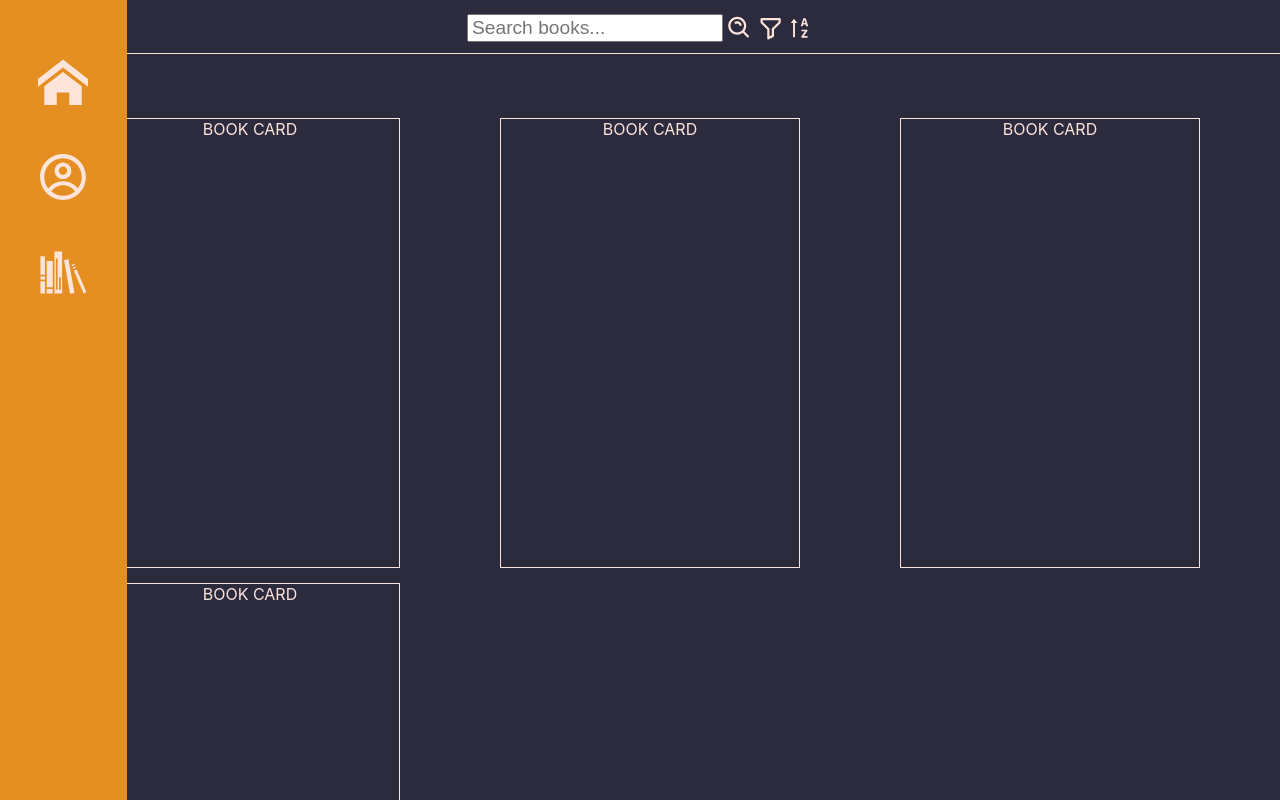
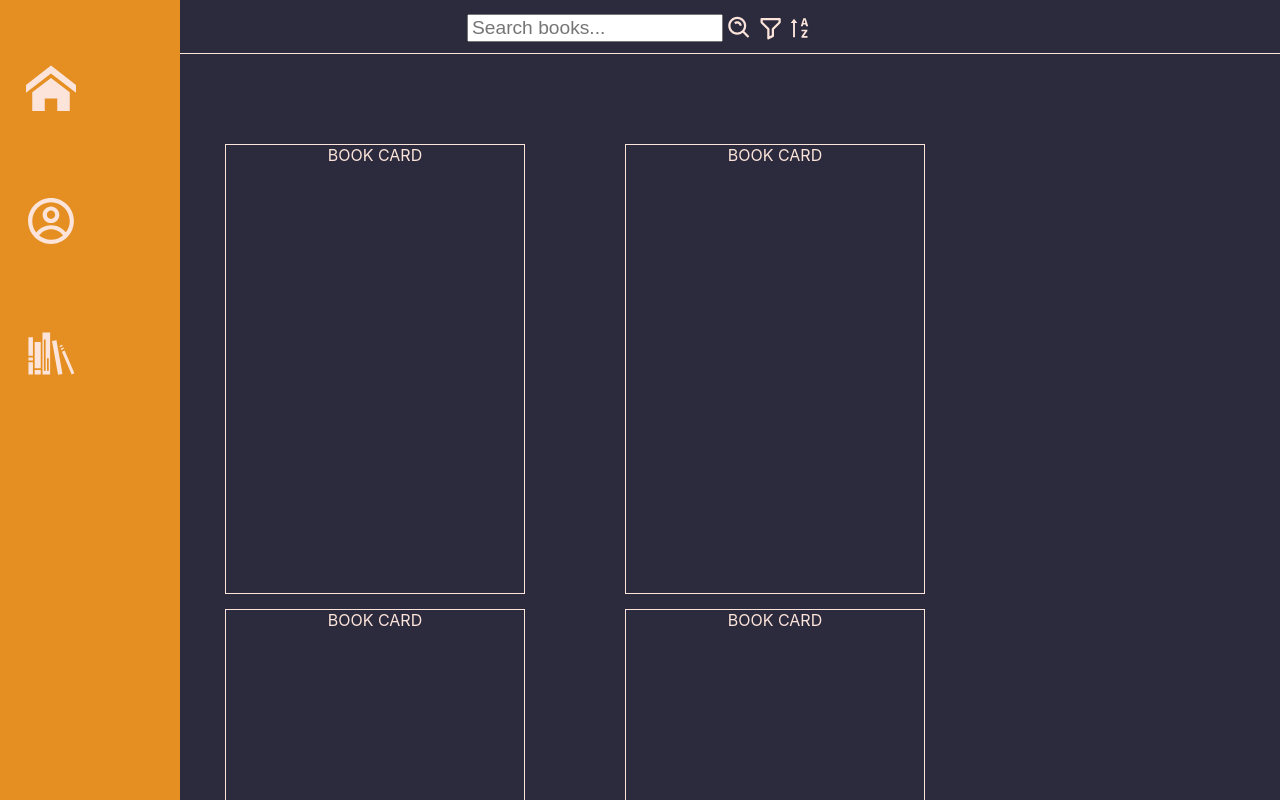
Before and after one commit to JelenaDinic/library-react, a React (Create React App) app: page / in a window 1280 px wide. Shown: the top 800 px of the page. Built offline with nearby package versions, Linux system fonts and the light colour scheme.

Commit message:
pr fixing

```diff
--- a/src/App.css
+++ b/src/App.css
@@ -2,45 +2,14 @@ body {
   background-color: #2c2b3d;
 }
 
-.App {
-  text-align: center;
+@media (min-width: 750px) {
+  .container {
+    width: calc(100% - 250px);
+  }
 }
 
-.App-logo {
-  height: 40vmin;
-  pointer-events: none;
+.main-layout {
+  display: flex;
+  height: 100%;
+  justify-content: center;
 }
-
-.App-header {
-  background-color: #282c34;
-  min-height: 100vh;
-  display: flex;
-  flex-direction: column;
-  align-items: center;
-  justify-content: center;
-  font-size: calc(10px + 2vmin);
-  color: white;
-}
-
-.menu {
-  background-color: #e58f23;
-  position: fixed;
-  width: 100%;
-  bottom: 0;
-  left: 0;
-  right: 0;
-  padding: 5vw;
-  margin-top: 100px;
-}
-
-.menu-content {
-  display: flex;
-  justify-content: space-evenly;
-  margin: 1vw;
-}
-
-@media (min-width: 750px) {
-  .menu {
-    display: none;
-  }
-}
--- a/src/App.tsx
+++ b/src/App.tsx
@@ -1,20 +1,18 @@
-/* eslint-disable import/order */
-import { BrowserRouter, NavLink, Route, Routes } from 'react-router-dom'
+import { BrowserRouter, Route, Routes } from 'react-router-dom'
 
 import './App.css'
-
-import { CgProfile } from 'react-icons/cg'
-import { GiBookshelf } from 'react-icons/gi'
-import { BsThreeDots } from 'react-icons/bs'
 
 import routes from './route-config'
 import NavBar from './components/navBar/NavBar'
 import Header from './components/header/Header'
+import Menu from './components/menu/Menu'
 
 function App() {
   return (
     <BrowserRouter>
       <Header/>
+      <div className='main-layout'>
+        <NavBar />
         <div className='container'>
           <Routes>
             {routes.map(route =>
@@ -22,14 +20,8 @@ function App() {
             )}
           </Routes>
         </div>
-      <div className='menu'>
-        <div className='menu-content'>
-          <NavLink to="/Login" ><CgProfile size={25} color="white"/></NavLink>
-          <NavLink to="/Books" ><GiBookshelf size={25} color="white"/></NavLink>
-          <BsThreeDots size={25} color="white"/>
       </div>
-      </div>
-      <NavBar />
+      <Menu/>
     </BrowserRouter>
   )
 }
--- a/src/components/bookList/BookList.css
+++ b/src/components/bookList/BookList.css
@@ -1,5 +1,14 @@
 .bookList:last-child {
     margin-bottom: 100px;
+}
+
+.bookList:first-child {
+    margin-top: 80px;
+}
+
+.bookList {
+    display: flex;
+    flex-direction: column;
 }
 
 @media (min-width: 750px) {
--- a/src/components/bookList/BookList.tsx
+++ b/src/components/bookList/BookList.tsx
@@ -8,6 +8,9 @@ function BookList() {
       <BookCard/>
       <BookCard/>
       <BookCard/>
+      <BookCard/>
+      <BookCard/>
+      <BookCard/>
     </div>
   )
 }
--- a/src/components/header/Header.css
+++ b/src/components/header/Header.css
@@ -3,6 +3,8 @@
     justify-content: center;
     margin-top: 3px;
     border-bottom: 1px solid #fce4db;
+    width: 100%;
+    position: fixed;
 }
 
 .header-content {
--- a/src/components/login/Login.tsx
+++ b/src/components/login/Login.tsx
@@ -4,10 +4,10 @@ function Login() {
   return (
     <form action="" method="">
       <div className="container">
-        <label><b>Username</b></label>
+        <label>Username</label>
         <input type="text" placeholder="Enter Username" name="uname" required/>
         <br/>
-        <label><b>Password</b></label>
+        <label>Password</label>
         <input type="password" placeholder="Enter Password" name="psw" required/>
         <br/>
         <button type="submit">Login</button>
--- /dev/null
+++ b/src/components/menu/Menu.css
@@ -0,0 +1,20 @@
+.menu {
+    background-color: #e58f23;
+    position: fixed;
+    width: 100%;
+    bottom: 0;
+    padding: 5vw;
+}
+
+
+.menu-content {
+    display: flex;
+    justify-content: space-evenly;
+    margin: 1vw;
+}
+
+@media (min-width: 750px) {
+    .menu {
+      display: none;
+    }
+}
--- /dev/null
+++ b/src/components/menu/Menu.tsx
@@ -0,0 +1,19 @@
+import './Menu.css'
+
+import { BsThreeDots } from 'react-icons/bs'
+import { CgProfile } from 'react-icons/cg'
+import { GiBookshelf } from 'react-icons/gi'
+import { NavLink } from 'react-router-dom'
+
+function Menu() {
+  return (
+    <div className='menu'>
+      <div className='menu-content'>
+        <NavLink to="/Login" ><CgProfile size={25} color="white"/></NavLink>
+        <NavLink to="/Books" ><GiBookshelf size={25} color="white"/></NavLink>
+        <BsThreeDots size={25} color="white"/>
+      </div>
+    </div>
+  )
+}
+export default Menu
--- a/src/components/navBar/NavBar.css
+++ b/src/components/navBar/NavBar.css
@@ -8,16 +8,18 @@
         background-color: #e58f23;
         position: fixed;
         height: 100%;
+        width: 180px;
+        left: 0;
         top: 0;
       }
 
       .navbar-content {
         display: flex;
         flex-direction: column;
-        margin: 3vw;
+        margin: 2vw;
       }
 
       .icon {
-        padding-block: 40%;
+        padding-block: 30%;
       }
 }
--- a/src/index.css
+++ b/src/index.css
@@ -11,6 +11,7 @@ code {
   font-family: source-code-pro, Menlo, Monaco, Consolas, 'Courier New',
     monospace;
 }
+
 *,
 *::before,
 *::after {
```
Also changed, not shown: src/styles/Style.css (added). Lines whose indentation alone changed are shown as unchanged.
